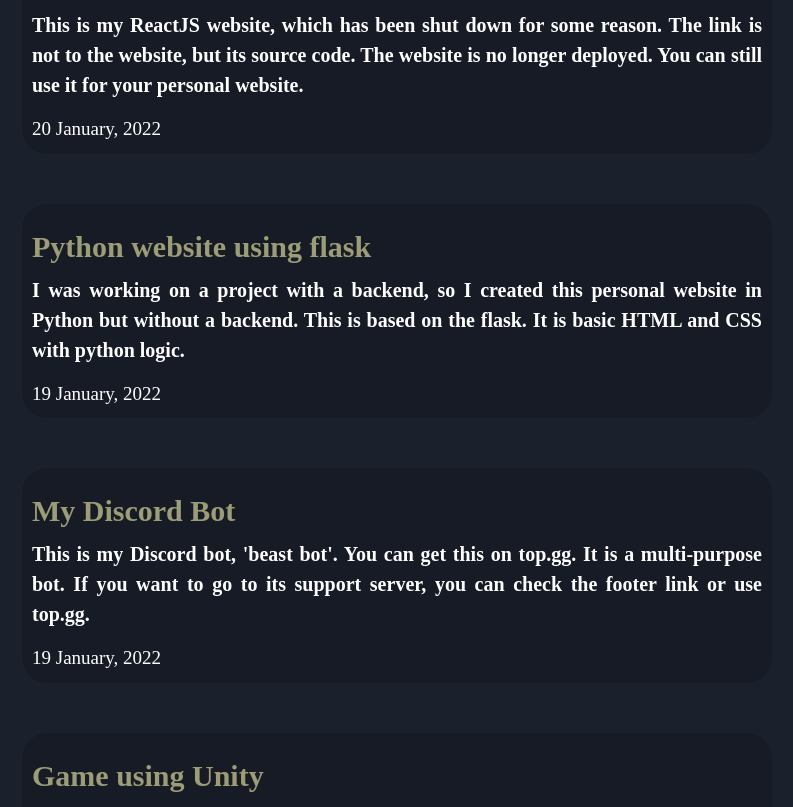
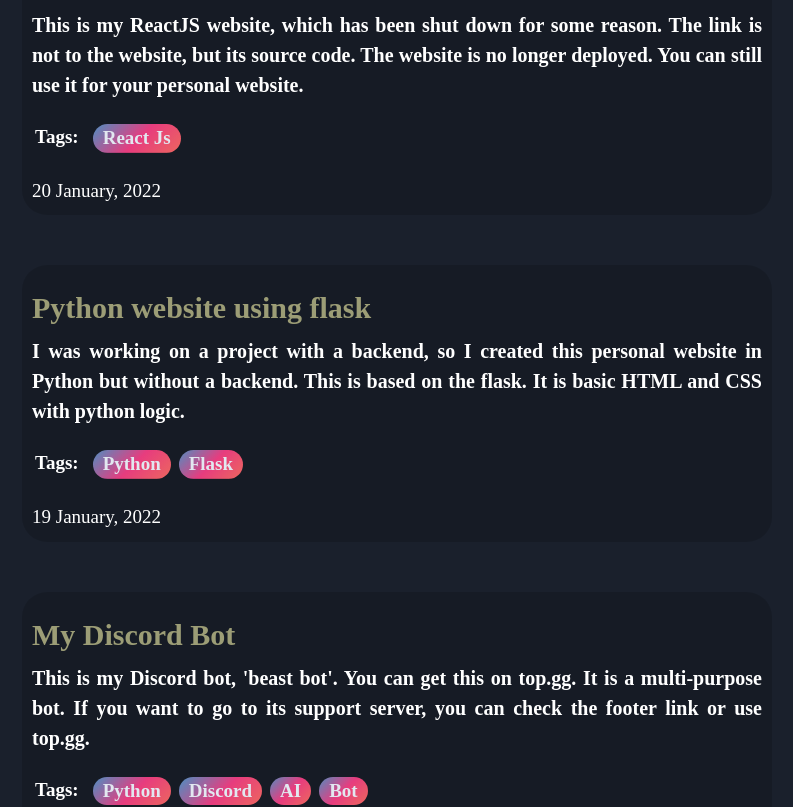
Before and after one commit to BIGBEASTISHANK/bigbeastishank.com, a Next.js app: page /projects in a window 1280 px wide. Shown: the part 522-1329 px from the top of the page, without its empty margins (243-1036 px from the left). Built offline with nearby package versions, Linux system fonts and the light colour scheme; a web font is replaced by a local one.

Commit message:
(add): `tags ` in project and blog

```diff
--- a/src/pages/projects.jsx
+++ b/src/pages/projects.jsx
@@ -9,7 +9,8 @@ import {
   Input,
   InputGroup,
   InputRightElement,
-  useColorModeValue,
+  Flex,
+  Tag,
 } from "@chakra-ui/react";
 import Head from "next/head";
 import React from "react";
@@ -24,6 +25,7 @@ export default function Projects() {
         "This is my ReactJS website, which has been shut down for some reason. The link is not to the website, but its source code. The website is no longer deployed. You can still use it for your personal website.",
       date: "2022-01-20",
       link: "https://github.com/bigbeastishank/bigbeastishank-react-website-sc",
+      tags: ["React Js"],
     },
 
     {
@@ -32,6 +34,7 @@ export default function Projects() {
         "I was working on a project with a backend, so I created this personal website in Python but without a backend. This is based on the flask. It is basic HTML and CSS with python logic.",
       date: "2022-01-19",
       link: "https://bigbeastishank.herokuapp.com",
+      tags: ["Python", "Flask"],
     },
 
     {
@@ -40,6 +43,7 @@ export default function Projects() {
         "This is my Discord bot, 'beast bot'. You can get this on top.gg. It is a multi-purpose bot. If you want to go to its support server, you can check the footer link or use top.gg.",
       date: "2022-01-19",
       link: "https://top.gg/bot/709984874924081174/",
+      tags: ["Python", "Discord", "AI", "Bot"],
     },
 
     {
@@ -48,6 +52,7 @@ export default function Projects() {
         "I tried making a game on Unity. This is my first original game. It has many bugs because I didn't work on it properly, but it is playable a lot. It only works on Windows.",
       date: "2022-01-19",
       link: "https://github.com/BIGBEASTISHANK/Beast-Race",
+      tags: ["Unity", "Game dev"],
     },
 
     {
@@ -56,6 +61,7 @@ export default function Projects() {
         "When you run this python file, it will ask you to speak, and then whatever you say will be searched specifically on Google.",
       date: "2022-01-18",
       link: "https://github.com/BIGBEASTISHANK/voice-search-ai-python",
+      tags: ["Python", "AI"],
     },
 
     {
@@ -64,6 +70,7 @@ export default function Projects() {
         "This is an AI that converts anything you write in a terminal to an mp3 format, so you can play it on any device. It is in Python. You can also control the speed of your voice.",
       date: "2022-01-18",
       link: "https://github.com/BIGBEASTISHANK/text-to-speech-python",
+      tags: ["Python", "AI"],
     },
 
     {
@@ -72,11 +79,11 @@ export default function Projects() {
         "When you run this file, it will tell you to speak, and then whatever you speak will be converted into a 'txt' file and you can read it. By this process, only voice search AI is made.",
       date: "2022-01-18",
       link: "https://github.com/BIGBEASTISHANK/speech-to-text-python",
+      tags: ["Python", "AI"],
     },
   ];
 
   const [searchTerm, setSearchTerm] = React.useState("");
-  const [searchIconColor, setSearchIconColor] = React.useState("");
 
   // Returning Html
   return (
@@ -190,6 +197,7 @@ export default function Projects() {
                   >
                     <Text className="title" textAlign={"justify"}>
                       <Link
+                        userSelect="none"
                         href={data.link}
                         cursor={"pointer"}
                         isExternal
@@ -216,6 +224,42 @@ export default function Projects() {
                     {data.description}
                   </Text>
 
+                  {/* Tags */}
+                  <Flex mt="5" mb="5">
+                    <Text
+                      p="3px"
+                      pr="10px"
+                      fontWeight={"800"}
+                      fontSize={{
+                        xl: "19px",
+                        md: "16px",
+                        sm: "15px",
+                        base: "10px",
+                      }}
+                    >
+                      Tags:{" "}
+                    </Text>
+                    {data.tags.map((tags) => (
+                      <Tag
+                        className="projects-tags"
+                        borderRadius={"full"}
+                        m="1"
+                        p="3px"
+                        pl="10px"
+                        pr="10px"
+                        fontWeight={"800"}
+                        fontSize={{
+                          xl: "19px",
+                          md: "16px",
+                          sm: "15px",
+                          base: "10px",
+                        }}
+                      >
+                        {tags}
+                      </Tag>
+                    ))}
+                  </Flex>
+
                   {/* Date on which blog is posted */}
                   <Text
                     textAlign={"justify"}
--- a/src/styles/blog/blog.scss
+++ b/src/styles/blog/blog.scss
@@ -21,6 +21,14 @@
   .posts {
     .title {
       animation: title 7s ease infinite;
+    }
+
+    .blog-tags {
+      user-select: none;
+      background: linear-gradient(-45deg, #ee7752, #e73c7e, #23a6d5, #23d5ab);
+      background-size: 200% 200%;
+      overflow: hidden;
+      animation: blog-tag 4s ease-in-out infinite;
     }
   }
 }
@@ -102,3 +110,21 @@
     color: #ee7752;
   }
 }
+
+@keyframes blog-tag {
+  0% {
+    background-position: 0% 45%;
+  }
+  25% {
+    background-position: 45% 75%;
+  }
+  50% {
+    background-position: 75% 100%;
+  }
+  75% {
+    background-position: 100% 50%;
+  }
+  100% {
+    background-position: 50% 0%;
+  }
+}
--- a/src/styles/project/project.scss
+++ b/src/styles/project/project.scss
@@ -21,6 +21,14 @@
   .projects {
     .title {
       animation: title 7s ease infinite;
+    }
+
+    .projects-tags {
+      user-select: none;
+      background: linear-gradient(-45deg, #ee7752, #e73c7e, #23a6d5, #23d5ab);
+      background-size: 200% 200%;
+      overflow: hidden;
+      animation: projects-tag 4s ease-in-out infinite;
     }
   }
 }
@@ -102,3 +110,21 @@
     color: #ee7752;
   }
 }
+
+@keyframes projects-tag {
+  0% {
+    background-position: 0% 45%;
+  }
+  25% {
+    background-position: 45% 75%;
+  }
+  50% {
+    background-position: 75% 100%;
+  }
+  75% {
+    background-position: 100% 50%;
+  }
+  100% {
+    background-position: 50% 0%;
+  }
+}
```
Also changed, not shown: src/blogPost/about-me.md (+1 -0 lines), src/blogPost/cbse-term-2-syllabus-of-class-10.md (+1 -0 lines), src/blogPost/create-next-js-website.md (+1 -0 lines), src/blogPost/how-to-become-programmer.md (+1 -0 lines), src/blogPost/make-discord-bot-python.md (+1 -0 lines), src/pages/blog/index.jsx (+39 -1 lines).
